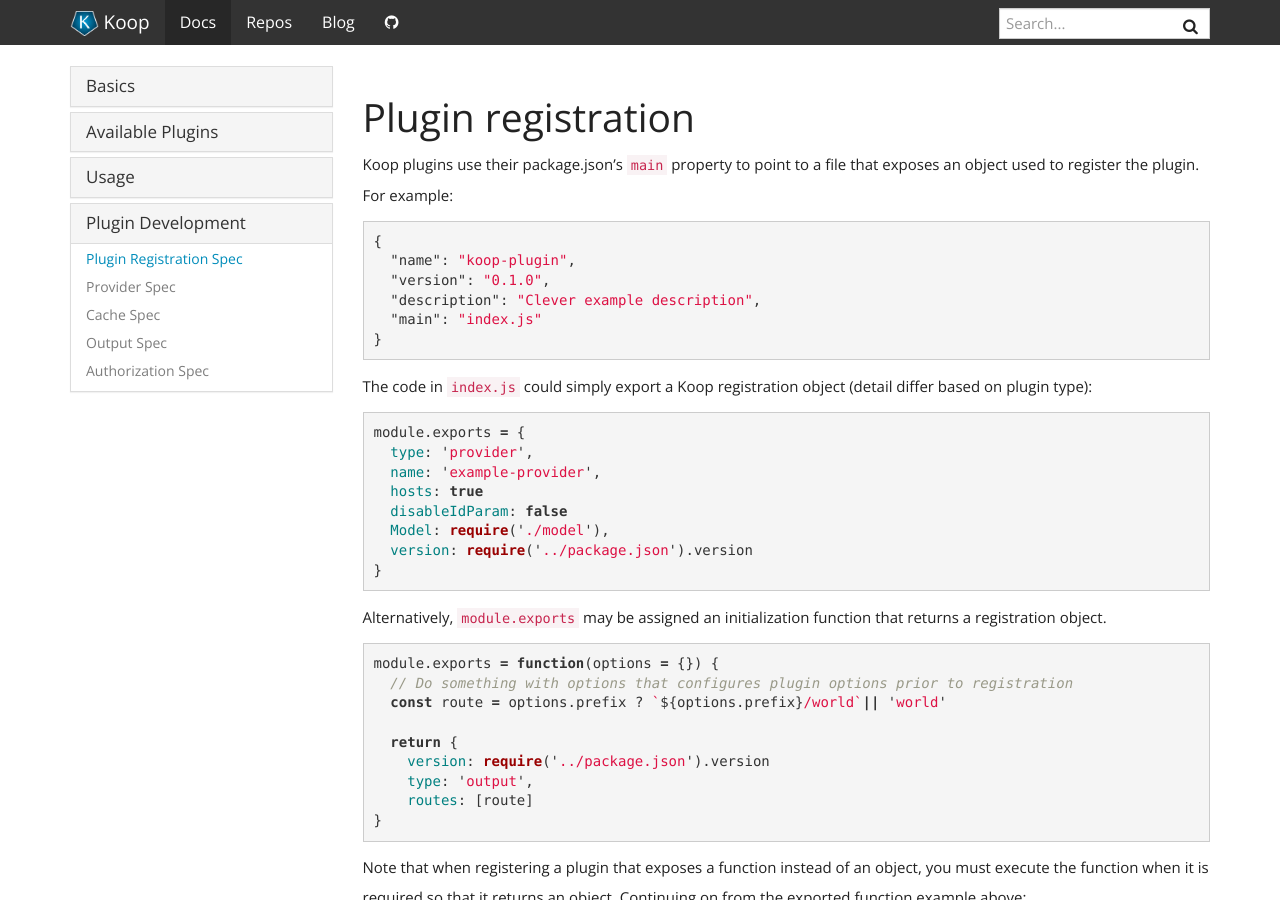
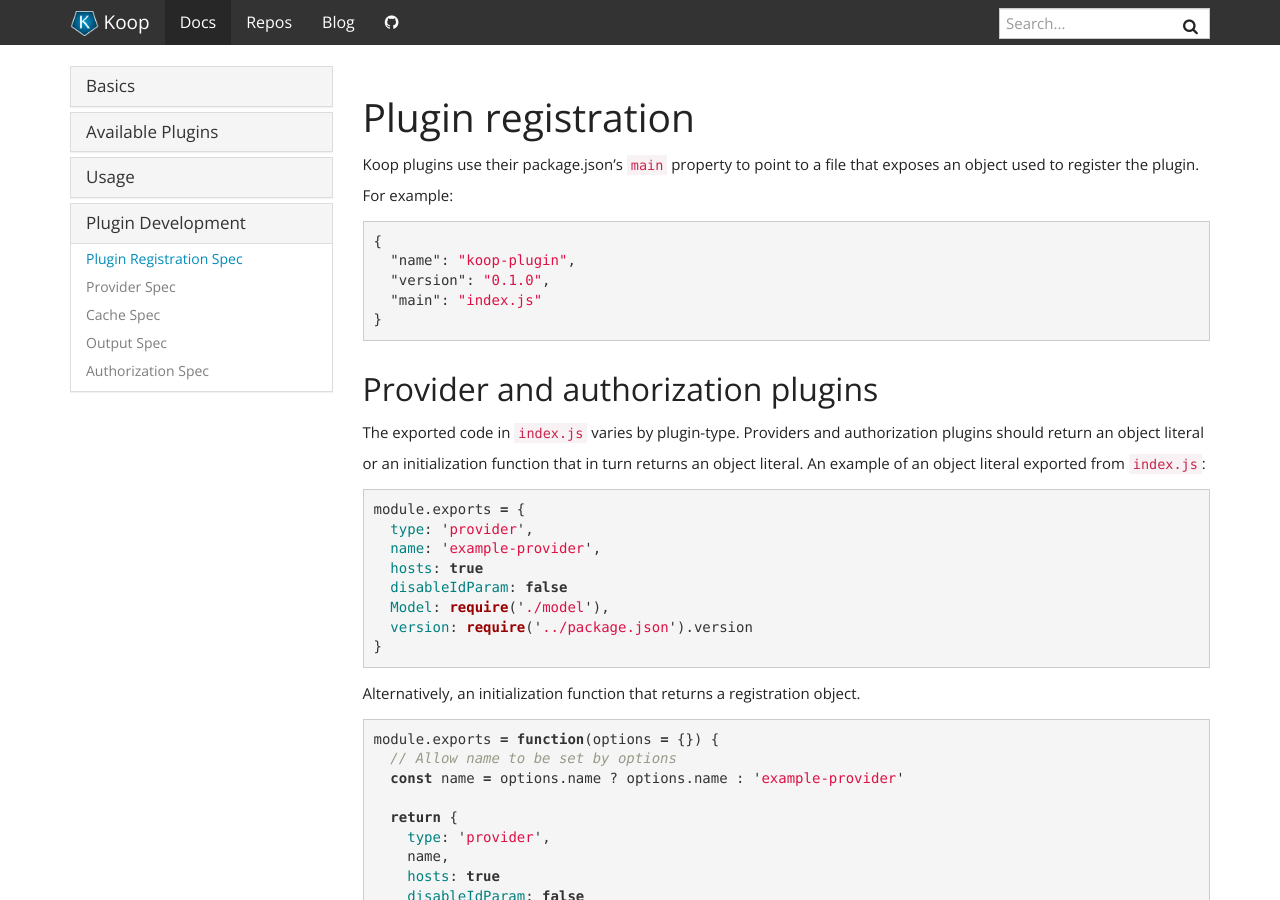
Before and after one commit to koopjs/koopjs.github.io, a Jekyll site: the page built from _docs/development/registration.md, in a window 1280 px wide and 900 px high. Built offline with Jekyll 4.4.1, drawn with Linux system fonts in a browser that asks for light colours; nearby versions of some CDN libraries; some of the changed text lies outside the part shown.

Commit message:
Add doc about plugin registration. (#70)
* Add docs about plugin registration.

````diff
--- a/_data/docs.yml
+++ b/_data/docs.yml
@@ -44,7 +44,7 @@
     path: usage/authorization
 
 - title: Plugin Development
-  path: development/provider
+  path: development/registration
   docs:
   - title: Plugin Registration Spec
     path: development/registration
--- a/_docs/development/registration.md
+++ b/_docs/development/registration.md
@@ -10,12 +10,12 @@ Koop plugins use their package.json's `main` property to point to a file that ex
 {
   "name": "koop-plugin",
   "version": "0.1.0",
-  "description": "Clever example description",
   "main": "index.js"
 }
 ```
 
-The code in `index.js` could simply export a Koop registration object (detail differ based on plugin type):
+## Provider and authorization plugins
+The exported code in `index.js` varies by plugin-type.  Providers and authorization plugins should return an object literal or an initialization function that in turn returns an object literal.  An example of an object literal exported from `index.js`:
 
 ```js
 module.exports = {
@@ -28,23 +28,40 @@ module.exports = {
 }
 ```
 
-Alternatively, `module.exports` may be assigned an initialization function that returns a registration object.
+Alternatively, an initialization function that returns a registration object.
 
 ```js
 module.exports = function(options = {}) {
-  // Do something with options that configures plugin options prior to registration
-  const route = options.prefix ? `${options.prefix}/world`|| 'world'
+  // Allow name to be set by options
+  const name = options.name ? options.name : 'example-provider'
 
   return {
+    type: 'provider',
+    name,
+    hosts: true
+    disableIdParam: false
+    Model: require('./model'),
     version: require('../package.json').version
-    type: 'output',
-    routes: [route]
+  }
 }
 ```
-
-Note that when registering a plugin that exposes a function instead of an object, you must execute the function when it is required so that it returns an object. Continuing on from the exported function example above:
+Note that you would need to execute the above initialization function during registration:
 
 ```js
-const output = register('koop-output-example')({ prefix: 'hello' })
-koop.register(output)
+const provider = require('<npm-or-path-to-provider>')({ name: 'my-provider' })
+koop.register(provider)
 ```
+
+## Output, cache, filesystem, and generic plugins
+
+These `index.js` of these types of plugins should define a constructor function with plugin specific properties:
+
+```js
+function VectorTilePlugin () {}
+VectorTilePlugin.version = require('../package.json').version
+VectorTilePlugin.type = 'output'
+VectorTilePlugin.routes = []
+module.exports = VectorTilePlugin
+```
+
+Check the documentation for each plugin type for details about registration requirements or see examples at [KoopJS](https://github.com/koopjs).
````
Also changed, not shown: _docs/development/provider.md (+2 -24 lines).
